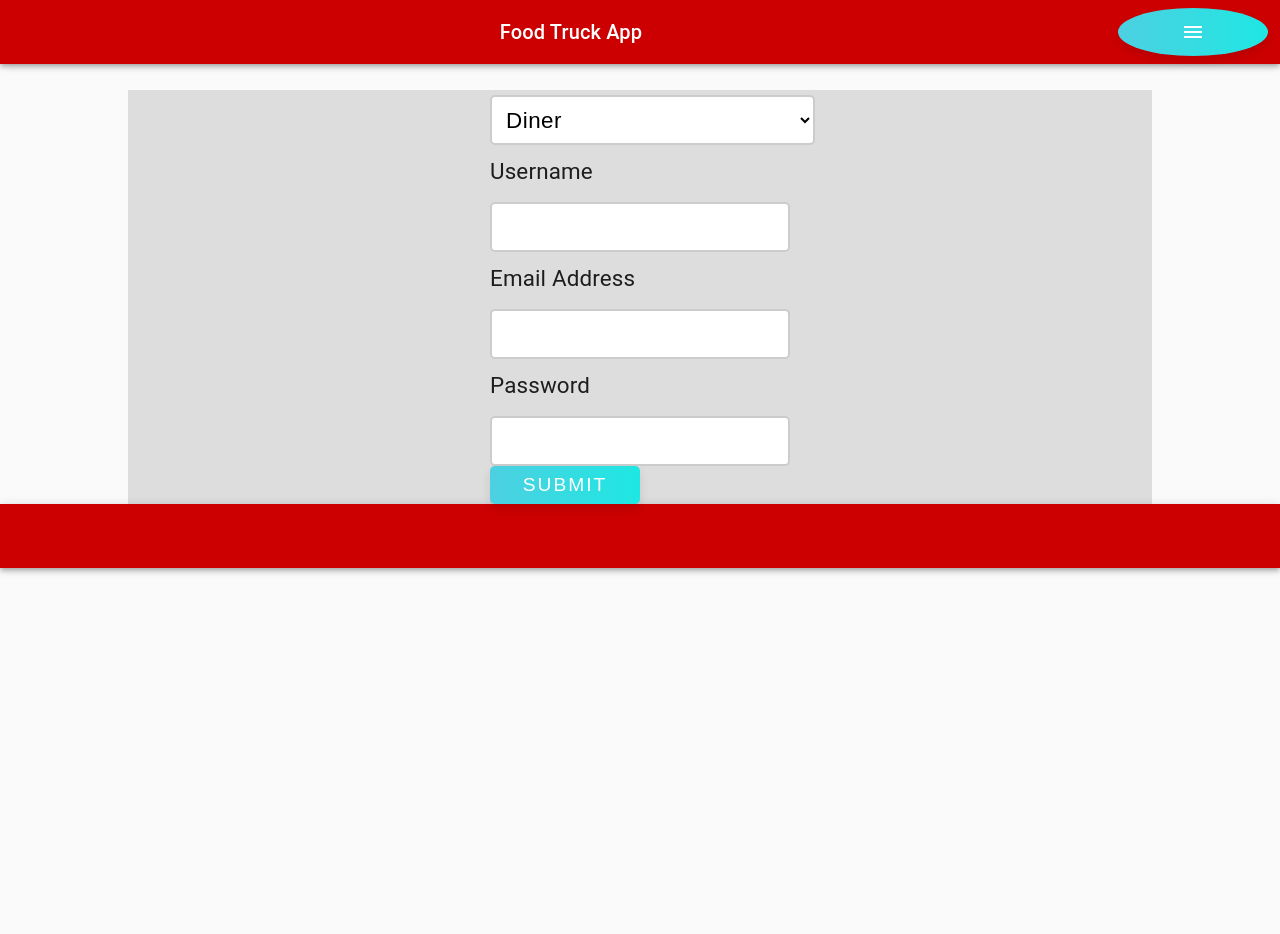
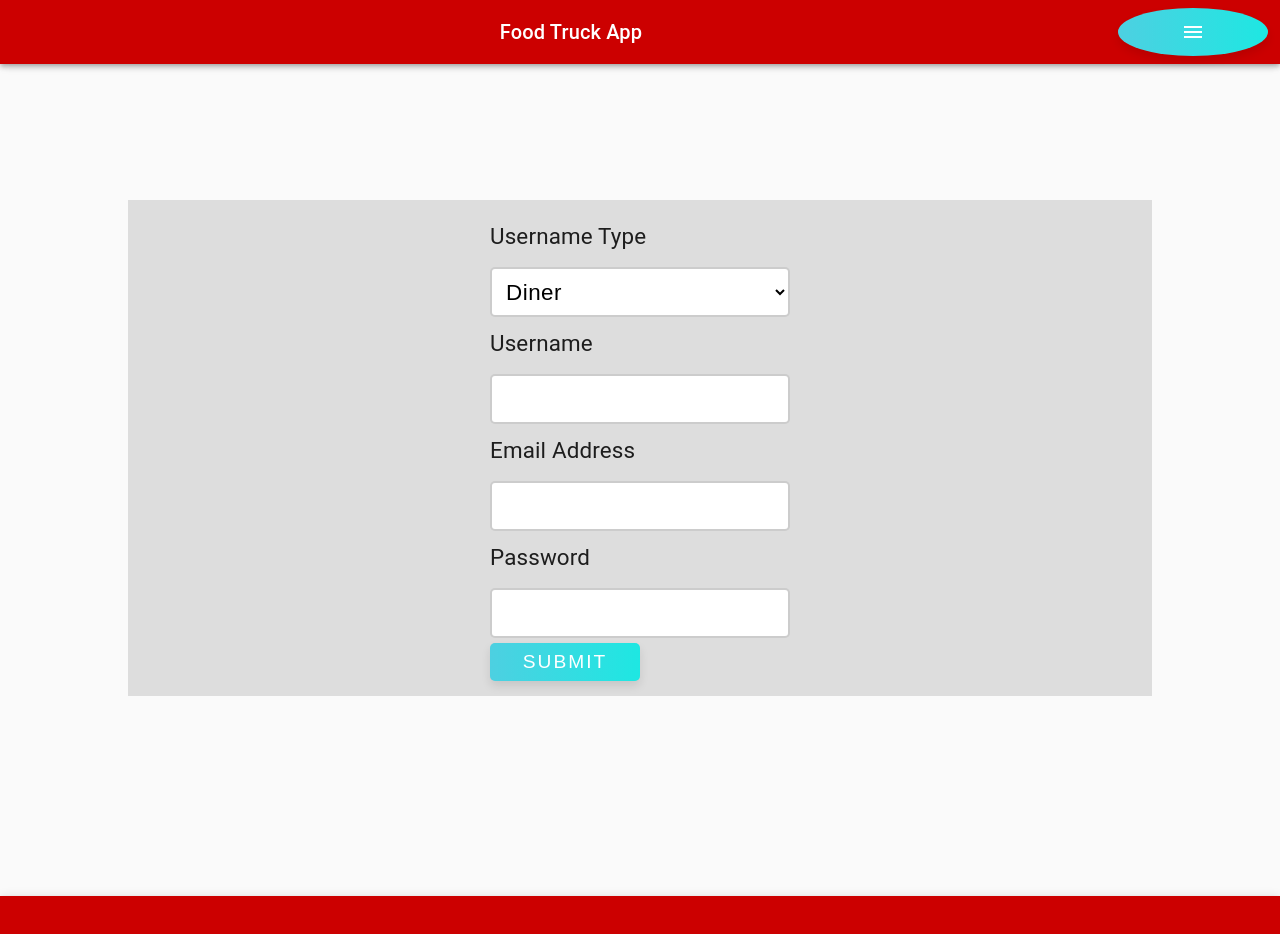
Before and after one commit to Build-Week-Foodtruck-Trackr-2-8-20/FrontEnd, a React (Create React App) app in the folder foodtruck/: page /registration in a window 1280 px wide. Shown: the top 934 px of the page. Before the commit the page ends 800 px from the top, so only its background shows below. Built offline with nearby package versions, Linux system fonts and the light colour scheme.

Commit message:
Added style to make the Login and Registration form move even on the pages they are on.

```diff
--- a/foodtruck/src/components/Home.js
+++ b/foodtruck/src/components/Home.js
@@ -8,7 +8,6 @@ function Home() {
     <React.Fragment>
       <Container maxWidth="lg" component="div" style={{ backgroundColor: '#eee', height: '100vh' }}>
         <Typography>Home</Typography>
-
       </Container>
     </React.Fragment>
   );
--- a/foodtruck/src/components/LogIn.js
+++ b/foodtruck/src/components/LogIn.js
@@ -1,10 +1,17 @@
 import React, { useState, Fragment, useEffect } from "react";
+import Container from '@material-ui/core/Container';
+import { makeStyles } from '@material-ui/core/styles';
 import { Formik, Field } from "formik";
 import * as yup from "yup";
 
+const useStyles = makeStyles({
+    root: {
+      margin: '300px auto',
+      width: '80%'
+    }
+  });
 
 const intialState = {
-
   email: "",
   password: ""
 };
@@ -22,9 +29,11 @@ const userSchema = yup.object().shape({
 });
 
 
-function Login(props) {
+function LogIn(props) {
+    const classes = useStyles();
   const [user, setUser] = useState(intialState);
   return (
+      <Container className={classes.root}>
         <div className="loginForm">
             <Fragment>
 
@@ -90,7 +99,8 @@ function Login(props) {
             </Formik>
             </Fragment>
         </div>
+      </Container>
   );
 }
 
-export default Login;
+export default LogIn;
--- a/foodtruck/src/components/Registration.js
+++ b/foodtruck/src/components/Registration.js
@@ -8,7 +8,8 @@ import '../App.css';
 const useStyles = makeStyles({
   root: {
     backgroundColor: '#ddd',
-    marginTop: '90px',
+    margin: '200px auto',
+    padding: '10px',
     width: '80%'
   },
   input: {
@@ -16,7 +17,11 @@ const useStyles = makeStyles({
       position: 'relative'
   },
   select: {
-    height: '50px'
+    height: '50px',
+    width: '100%'
+  },
+  button: {
+    margin: '5px 0'
   }
 });
 
@@ -62,7 +67,8 @@ function Registration() {
   return (
     <Container className={classes.root}>
      <form onSubmit={formik.handleSubmit}>
-     <select className={classes.select} name="userType" id="pet-select" onChange={formik.handleChange} value={formik.values.userType}>
+     <label htmlFor="userTypeInput">Username Type</label>
+     <select className={classes.select} name="userType" id="userTypeInput" onChange={formik.handleChange} value={formik.values.userType}>
         <option value="">--Please choose an option--</option>
         <option value="diner">Diner</option>
         <option value="operator">Operator</option>
@@ -103,7 +109,7 @@ function Registration() {
        {formik.touched.password && formik.errors.password ? (
          <div>{formik.errors.password}</div>
        ) : null}
-       <button type="submit">Submit</button>
+       <button className={classes.button} type="submit">Submit</button>
      </form>
     </Container>
   );
```
Lines whose indentation alone changed are shown as unchanged.
